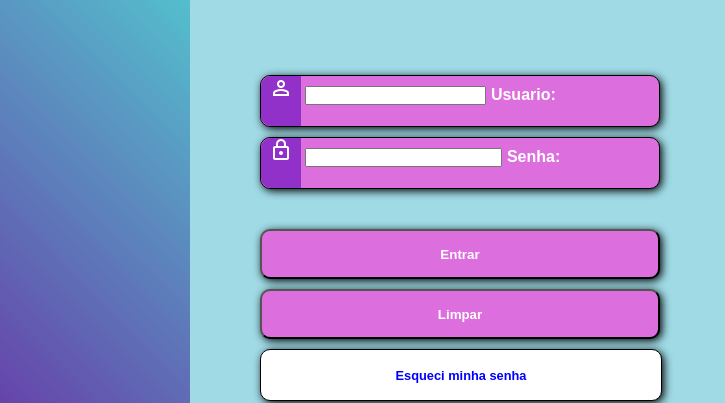
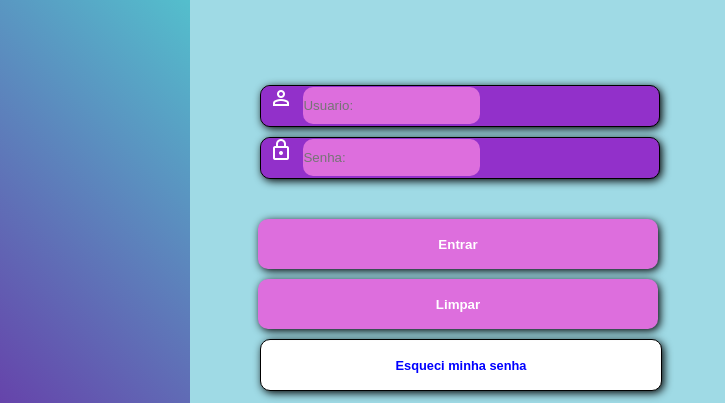
Before and after one commit to Adriel-Vinicius/projeto-login-responsivo, a plain HTML site: page index.html in a window 1280 px wide. Shown: the part 251-654 px from the top of the page, 0-725 px from the left. Drawn offline with nearby package versions, Linux system fonts and the light colour scheme.

Commit message:
ediçoes de estilização no formulario

```diff
--- a/index.html
+++ b/index.html
@@ -24,13 +24,11 @@
                     <form action="cadastro.php" method="post" autocomplete="on">
                       <p id="campo">
                         <span class="material-symbols-outlined">person</span>
-                        <input id="iname" name="user" type="text" autocomplete="email" maxlength="30" minlength="3" required size="20">
-                        <label id="iname" name="name">Usuario:</label>
+                        <input id="iname" name="user" type="text" placeholder="Usuario:" autocomplete="email" maxlength="30" minlength="3" required size="20">
                       </p>
                       <p id="campo">
                         <span class="material-symbols-outlined">lock</span>
-                        <input id="isenha" name="TEXT" type="password" autocomplete="current-password" maxlength="20"  minlenght="3" required size="22">
-                        <label id="isenha" name="senha">Senha:</label>
+                        <input id="isenha" name="TEXT" type="password" placeholder="Senha:" autocomplete="current-password" maxlength="20"  minlenght="3" required size="20">
                       </p>
                       <p class="button">
                         <input id="button" type="submit" value="Entrar">
--- a/style.css
+++ b/style.css
@@ -111,16 +111,15 @@ a:hover {
 }
 
  p#campo {
+  height: 40px;
   margin: 10px 0px 10px 0px;
   border-radius: 10px;
   border: 1px sold white;
-  background-color: #dd6edd;
+  background-color: #9230ca;
   color: white;
   font-weight: bold;
   box-shadow: 2px 2px 8px black;
-  border: 1px solid #000000;
-  padding: 0px;
-  height: 50px;
+  border: 1px solid #000000
  }
 
  span {
@@ -129,5 +128,21 @@ a:hover {
   height: 100%;
   background-color: #9230ca;
   border-radius: 10px 0px 0px 10px;
+  margin: auto;
 
  }
+
+ input {
+  background-color: #dd6edd;
+  width: calc(100% +5px);
+  height: 93%;
+  border-radius: 10px;
+  border: none;
+  cursor: pointer;
+  box-sizing: border-box;
+  transform:translatex(-2px);
+ }
+
+ input:focus-within {
+  background-color: white;
+ }
```
